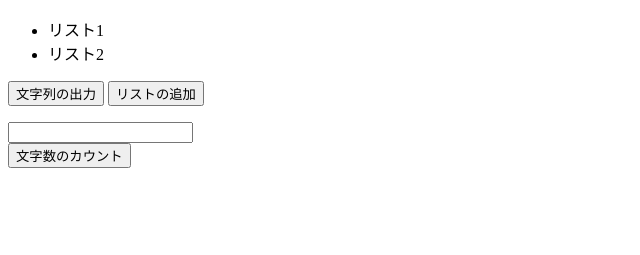
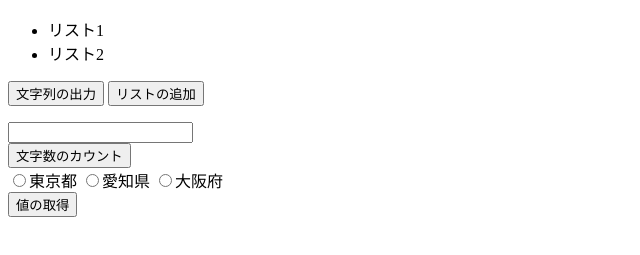
Before and after one commit to K1SONES/Samurai-2-, a plain HTML site: page js/dom.html in a window 1280 px wide. Shown: the part 127-382 px from the top of the page, without its empty margins (0-640 px from the left). Drawn offline with Linux system fonts and the light colour scheme.

Commit message:
ラジオボタンの値を取得してみよう コード確認

```diff
--- a/js/dom.html
+++ b/js/dom.html
@@ -22,6 +22,13 @@
       <input type="text" name="textBox" />
     </form>
     <button id="count-btn">文字数のカウント</button>
+
+    <form name="areaForm">
+      <input type="radio" name="area" value="tokyo" />東京都
+      <input type="radio" name="area" value="aichi" />愛知県
+      <input type="radio" name="area" value="osaka" />大阪府
+    </form>
+    <button id="area-btn">値の取得</button>
     <script src="dom.js"></script>
   </body>
 </html>
--- a/js/dom.js
+++ b/js/dom.js
@@ -53,3 +53,15 @@ countBtn.addEventListener("click", () => {
   // 取得した文字列の文字数を出力する
   console.log(text.length + "文字");
 });
+
+// area-btnというidを持つHTML要素を取得し、定数に代入する
+const areaBtn = document.getElementById("area-btn");
+
+// HTML要素がクリックされたときにイベント処理を実行する
+areaBtn.addEventListener("click", () => {
+  // 選択されたラジオボタンの値を取得する
+  const area = document.forms.areaForm.area.value;
+
+  // 取得した値を出力する
+  console.log(area);
+});
```
